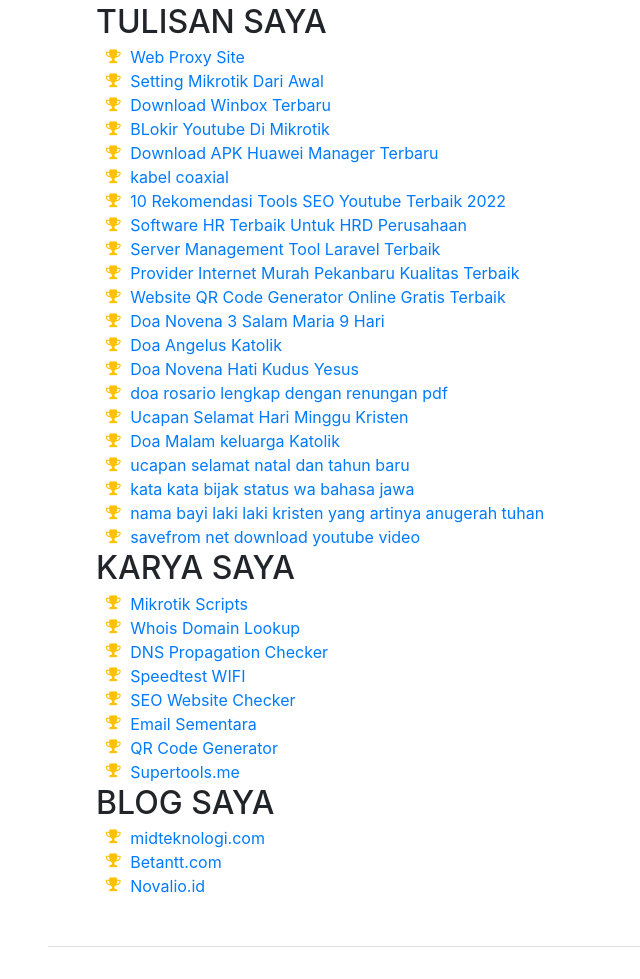
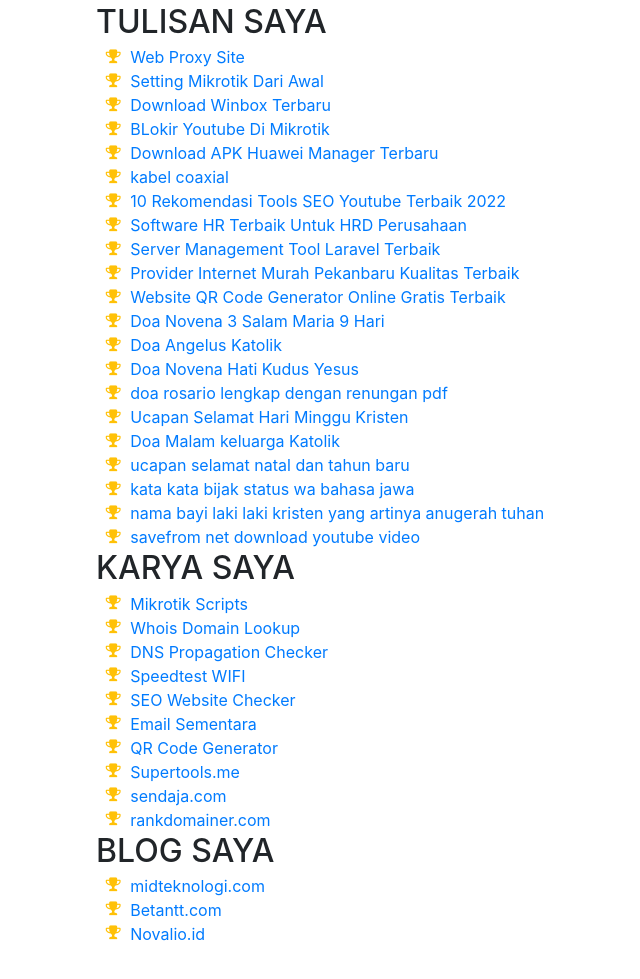
Before and after one commit to adinata-id/karir, a website with bundled scripts: page index.html in a window 1280 px wide. Shown: the part 1645-2624 px from the top of the page, without its empty margins (224-864 px from the left). Before the commit the page ends 2592 px from the top, so only its background shows below. Built offline with nearby package versions, Linux system fonts and the light colour scheme; a web font is replaced by a local one.

Commit message:
add rankdomainer and sendaja.com

```diff
--- a/index.html
+++ b/index.html
@@ -321,6 +321,16 @@
             <a href="https://supertools.me" target="_blank">Supertools.me</a>
           </li>
 
+          <li>
+            <i class="fa-li fa fa-trophy text-warning"></i>
+            <a href="https://sendaja.com" target="_blank">sendaja.com</a>
+          </li>
+
+          <li>
+            <i class="fa-li fa fa-trophy text-warning"></i>
+            <a href="https://rankdomainer.com" target="_blank">rankdomainer.com</a>
+          </li>
+
         </ul>
       </div>
 
```
